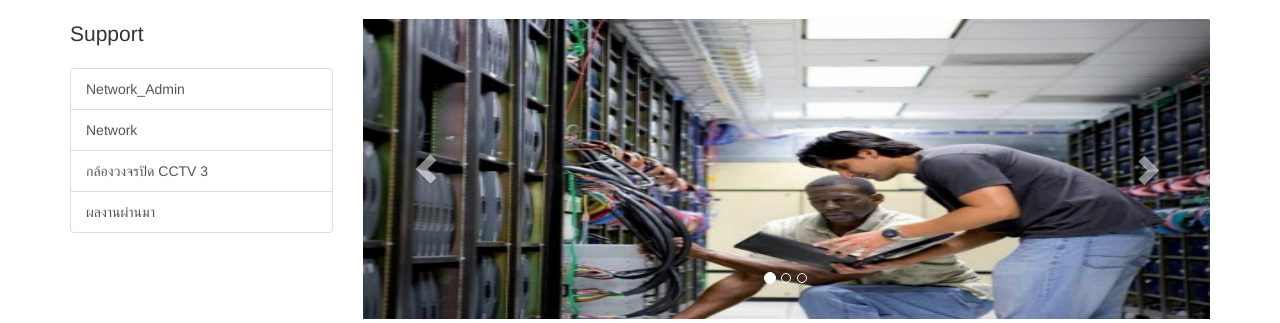
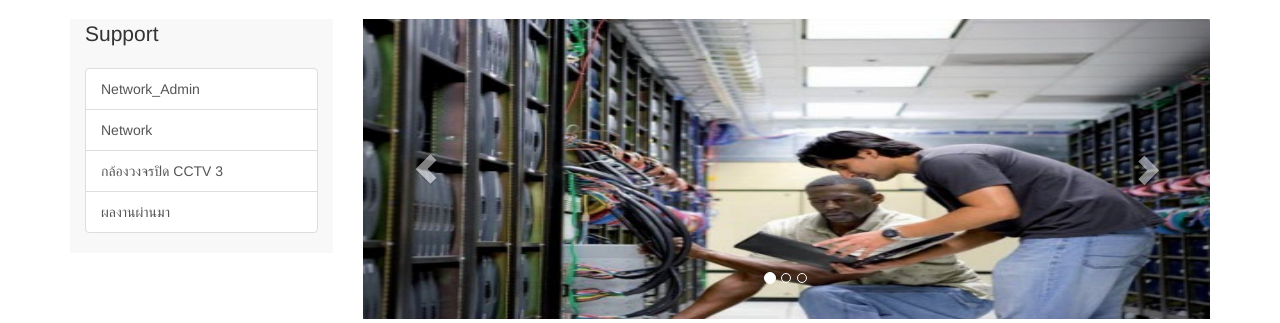
Before and after one commit to mynameistecs51/service_network, a CodeIgniter app: page /service_network/ in a window 1280 px wide. Shown: the part 51-374 px from the top of the page. Run offline with CodeIgniter, Linux system fonts and the light colour scheme; grey boxes labelled with a size stand in for pictures from a placeholder-image service; some libraries are stand-ins or nearby versions.

Commit message:
chaiwat update menu

```diff
--- a/application/views/index.php
+++ b/application/views/index.php
@@ -3,6 +3,8 @@
 <div class="row">
 
     <div class="col-md-3">
+        <div class="navbar-default sidbar" role="navigation">
+            <div class="sidebar-nav navbar-collapse">
                 <p class="lead">Support</p>
                 <div class="list-group">
                      <!-- <a href="index.php/admin_con" class="list-group-item">admin</a> -->
@@ -10,6 +12,8 @@
                      <a href="#" class="list-group-item">Network </a>
                      <a href="#" class="list-group-item">กล้องวงจรปิด CCTV  3</a>
                      <a href="#" class="list-group-item">ผลงานผ่านมา</a>
+             </div>
+         </div>
      </div>
  </div>
 
```
Lines whose indentation alone changed are shown as unchanged.
